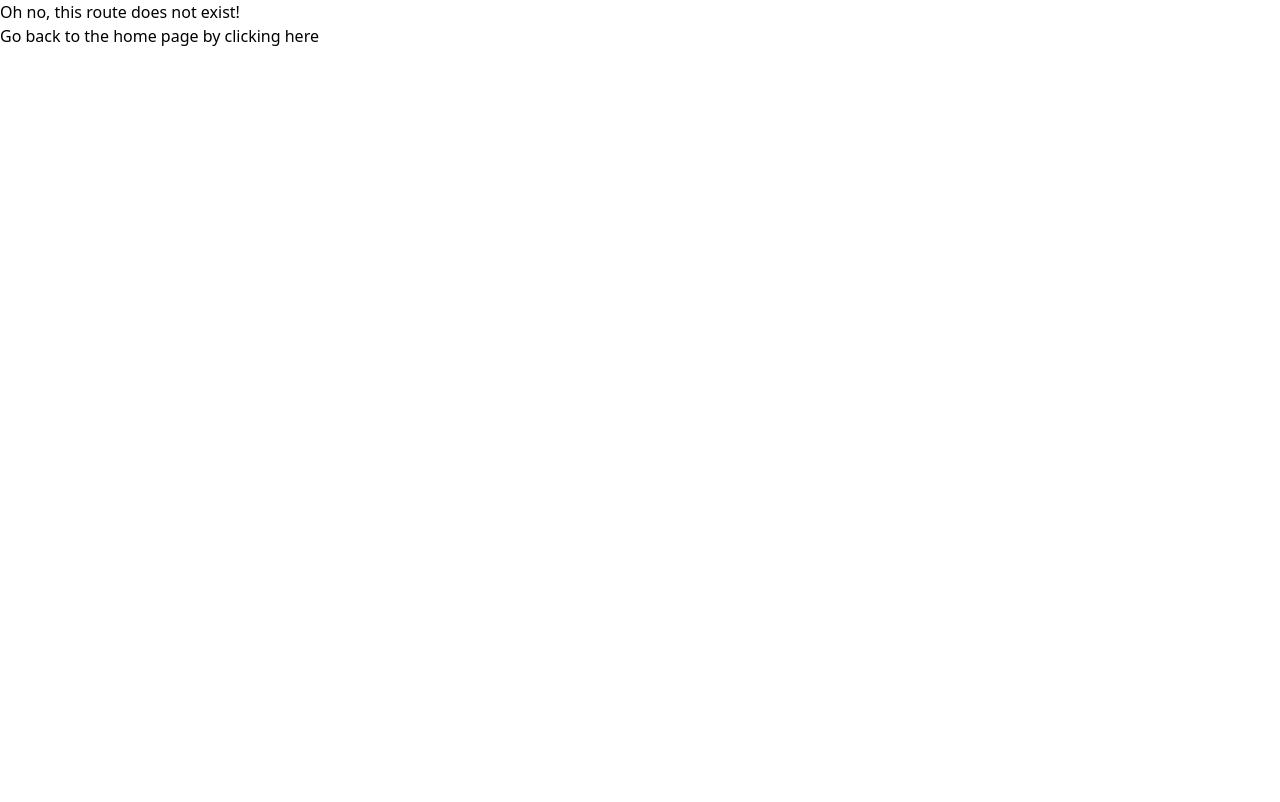
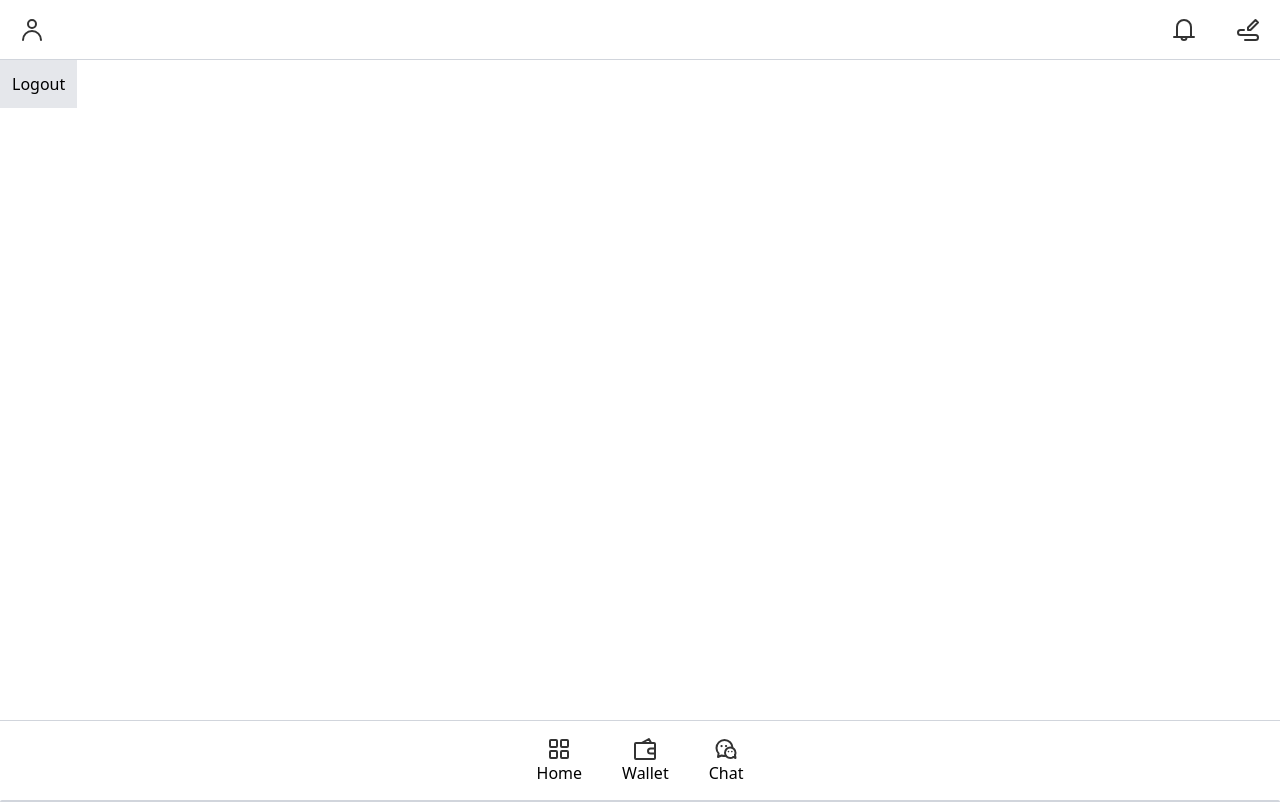
Before and after one commit to strallia/devweek-frontend, a React (Vite) app: page /profile in a window 1280 px wide. Built offline with nearby package versions, Linux system fonts and the light colour scheme; sample sign-in values are in the browser's storage.

Commit message:
feat: add profile page with logout button

```diff
--- a/src/layouts/NavigationWrapper.jsx
+++ b/src/layouts/NavigationWrapper.jsx
@@ -49,7 +49,12 @@ const NavigationWrapper = () => {
   return (
     <div className="grid h-full grid-rows-[60px_1fr_80px]">
       <nav className="flex gap-5 p-2.5 border-b border-gray-300 items-center relative">
-        <IconButton image={User} imageAlt="profile" tailwindStyles="mr-auto" />
+        <IconButton
+          image={User}
+          imageAlt="profile"
+          tailwindStyles="mr-auto"
+          onClick={() => goToPage('/profile')}
+        />
         <IconButton image={Bell} imageAlt="reminders" />
         <IconButton
           image={Writing}
--- /dev/null
+++ b/src/pages/Profile.jsx
@@ -0,0 +1,22 @@
+import { useNavigate } from 'react-router-dom';
+
+const Profile = () => {
+  const navigate = useNavigate();
+
+  const handleLogout = async () => {
+    localStorage.removeItem('token');
+    navigate('/login');
+  };
+  return (
+    <div>
+      <button
+        onClick={handleLogout}
+        className="p-3 bg-gray-200 hover:bg-gray-300"
+      >
+        Logout
+      </button>
+    </div>
+  );
+};
+
+export default Profile;
--- a/src/routes/routes.jsx
+++ b/src/routes/routes.jsx
@@ -11,6 +11,7 @@ import Landing from '../pages/Landing';
 import Login from '../pages/Login';
 import Signup from '../pages/Signup';
 import ProtectedRoutes from './ProtectedRoutes';
+import Profile from '../pages/Profile';
 
 const routes = [
   { path: '/', element: <Landing /> },
@@ -29,6 +30,7 @@ const routes = [
           { path: '/chats', element: <Chats /> },
           { path: '/chat', element: <Chat /> },
           { path: '/eventExpense', element: <EventExpense /> },
+          { path: '/profile', element: <Profile /> },
         ],
       },
     ],
```
